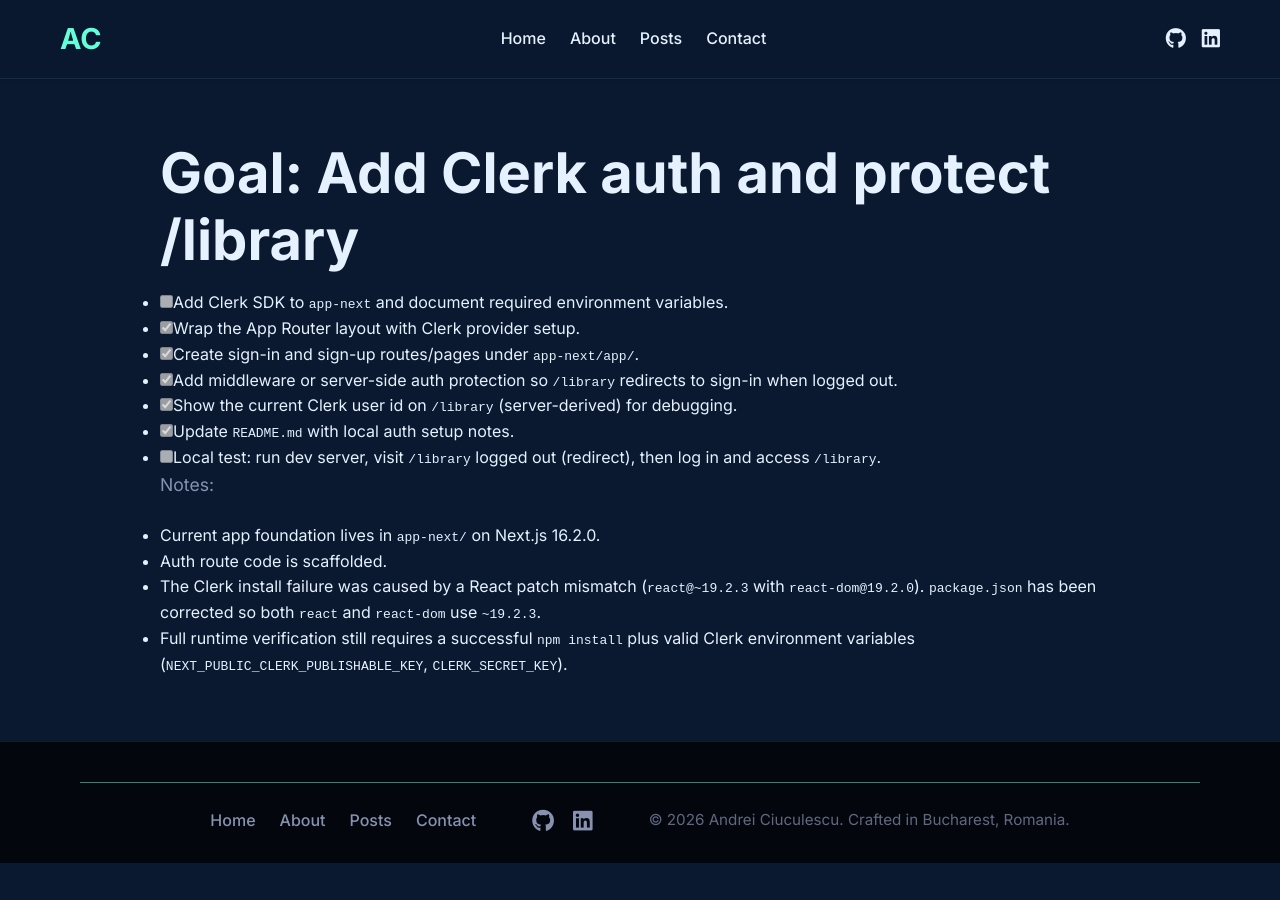
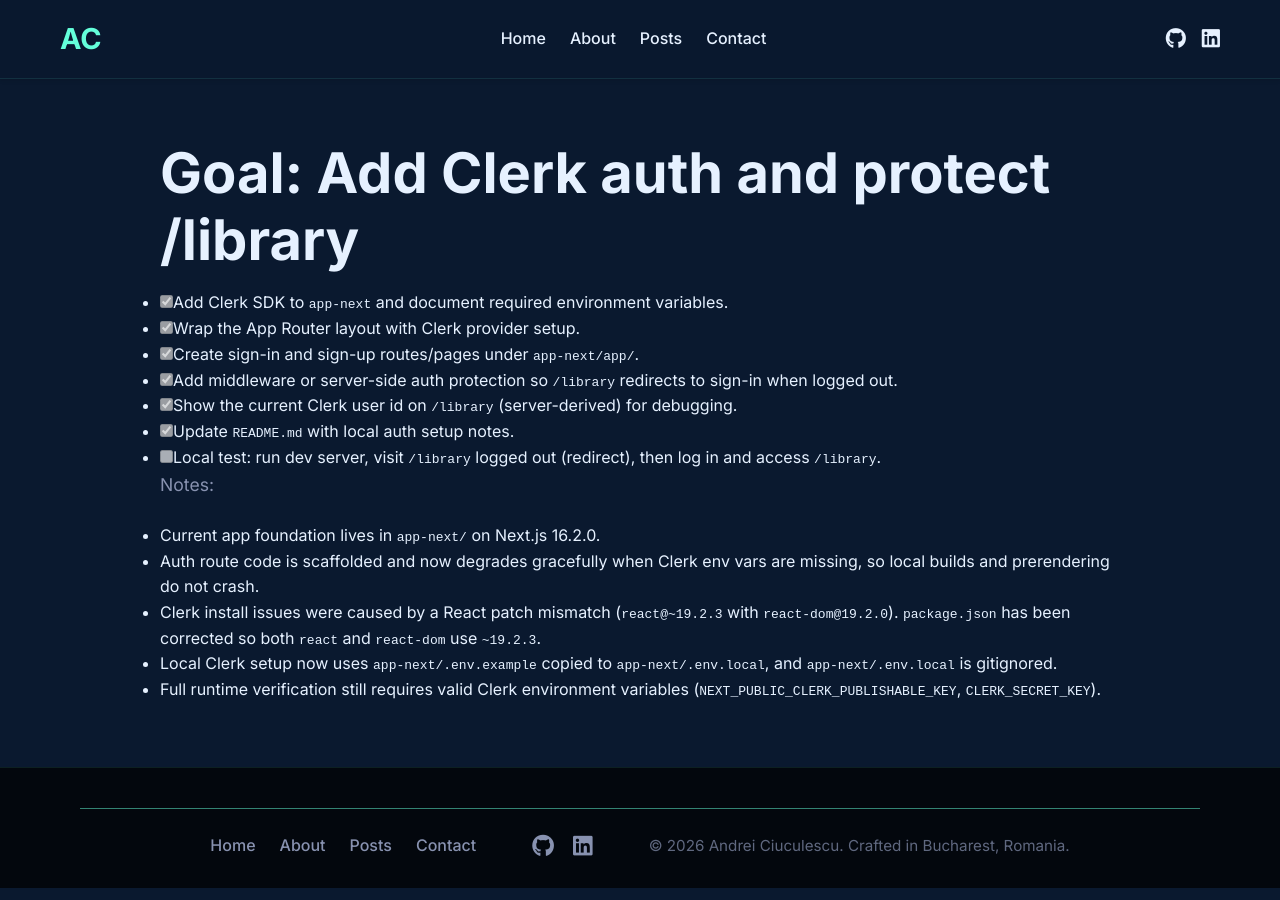
Before and after one commit to ciuc123/ciuc123.github.io, a Jekyll site: the page built from plan/tasks-tech/020-goal-add-clerk-auth-and-protect-library.md, in a window 1280 px wide. Built offline with Jekyll 4.4.1, drawn with Linux system fonts in a browser that asks for light colours; our own code applies the rules of GitHub Pages for plain Markdown files.

Commit message:
020 - install clerk

```diff
--- a/plan/tasks-tech/020-goal-add-clerk-auth-and-protect-library.md
+++ b/plan/tasks-tech/020-goal-add-clerk-auth-and-protect-library.md
@@ -1,6 +1,6 @@
 # Goal: Add Clerk auth and protect /library
 
-- [ ] Add Clerk SDK to `app-next` and document required environment variables.
+- [x] Add Clerk SDK to `app-next` and document required environment variables.
 - [x] Wrap the App Router layout with Clerk provider setup.
 - [x] Create sign-in and sign-up routes/pages under `app-next/app/`.
 - [x] Add middleware or server-side auth protection so `/library` redirects to sign-in when logged out.
@@ -10,6 +10,7 @@
 
 Notes:
 - Current app foundation lives in `app-next/` on Next.js 16.2.0.
-- Auth route code is scaffolded.
-- The Clerk install failure was caused by a React patch mismatch (`react@~19.2.3` with `react-dom@19.2.0`). `package.json` has been corrected so both `react` and `react-dom` use `~19.2.3`.
-- Full runtime verification still requires a successful `npm install` plus valid Clerk environment variables (`NEXT_PUBLIC_CLERK_PUBLISHABLE_KEY`, `CLERK_SECRET_KEY`).
+- Auth route code is scaffolded and now degrades gracefully when Clerk env vars are missing, so local builds and prerendering do not crash.
+- Clerk install issues were caused by a React patch mismatch (`react@~19.2.3` with `react-dom@19.2.0`). `package.json` has been corrected so both `react` and `react-dom` use `~19.2.3`.
+- Local Clerk setup now uses `app-next/.env.example` copied to `app-next/.env.local`, and `app-next/.env.local` is gitignored.
+- Full runtime verification still requires valid Clerk environment variables (`NEXT_PUBLIC_CLERK_PUBLISHABLE_KEY`, `CLERK_SECRET_KEY`).
```
Also changed, not shown: 1 other file.
